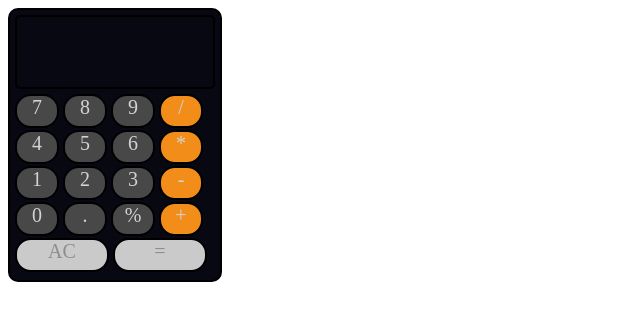
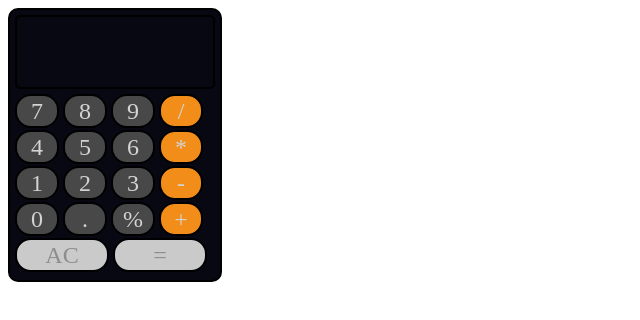
Before and after one commit to Shilpa94chaudhary/CalculatorProjecct, a plain HTML site: page index.html in a window 1280 px wide. Shown: the full height of the page, 0-640 px from the left. Drawn offline with Linux system fonts and the light colour scheme.

Commit message:
Version 1.1: optimize calculator code

```diff
--- a/index.html
+++ b/index.html
@@ -76,7 +76,7 @@
         <span>+</span>
       </div>
       <!-- Button for Reset  -->
-      <div id="resetBtn" class="button bottomBtn">
+      <div id="resetBtn" class="bottomBtn">
         <span>AC</span>
       </div>
       <!-- Button for = give result -->
--- a/script.js
+++ b/script.js
@@ -1,5 +1,10 @@
+// All buttons of the calculator
 var buttons = document.getElementsByClassName("button");
+
+// Display area
 var display = document.getElementById("display");
+
+// Reset button
 var resetBtn = document.getElementById("resetBtn");
 
 var operand1 = 0;
@@ -8,21 +13,14 @@ var operator = null;
 var decimalAdded = false;
 
 function resetCalculator() {
-  for (var i = 0; i < buttons.length; i++) {
-    buttons[i].removeEventListener("click", buttonClickHandler);
-  }
   display.textContent = "";
   operand1 = 0;
   operand2 = null;
   operator = null;
   decimalAdded = false;
-  setTimeout(function () {
-    for (var i = 0; i < buttons.length; i++) {
-      buttons[i].addEventListener("click", buttonClickHandler);
-    }
-  });
 }
 
+// Call to resetCalculator() function when user click on reset button
 resetBtn.addEventListener("click", resetCalculator);
 
 // Function to evalute the operations
@@ -31,9 +29,13 @@ function buttonClickHandler() {
   switch (value) {
     case "+":
       operator = "+";
+      // parseFloat() function parses a string argument and returns a
+      // floating point number
       operand1 = parseFloat(display.textContent);
+      // Reset the display
       display.textContent = "";
-      decimalAdded = false; // Reset the decimalAdded flag
+      // Reset the decimalAdded flag
+      decimalAdded = false;
       break;
     case "-":
       operator = "-";
@@ -96,6 +98,7 @@ function buttonClickHandler() {
   }
 }
 
+// Function to evaluate or save operand1 and operator values given by user
 for (var i = 0; i < buttons.length; i++) {
   buttons[i].addEventListener("click", buttonClickHandler);
 }
--- a/style.css
+++ b/style.css
@@ -27,12 +27,13 @@
 
 .button {
   width: 20%;
-  height: 30px;
+  height: 28px;
   display: inline-block;
   border: 2px solid black;
   border-radius: 16px;
-  font-size: 20px;
+  font-size: 24px;
   text-align: center;
+  padding-top: 2px;
   margin-bottom: 2px;
 }
 
@@ -70,6 +71,42 @@
 }
 
 #resetBtn {
+  width: 20%;
+  height: 28px;
+  display: inline-block;
+  border: 2px solid black;
+  border-radius: 16px;
+  font-size: 24px;
+  text-align: center;
+  padding-top: 2px;
+  margin-bottom: 2px;
   width: 45%;
   border-radius: 16px;
 }
+
+/* @media (max-width: 600px) {
+  #calculator {
+    width: 95%;
+    height: auto;
+    min-height: 0;
+    min-width: 0;
+  }
+
+  #display-container {
+    height: 80px;
+    font-size: 24px;
+  }
+
+  .button {
+    width: 22%;
+    height: 30px;
+    font-size: 26px;
+  }
+  #resultBtn {
+    width: 45%;
+  }
+
+  #resetBtn {
+    width: 45%;
+  }
+} */
```
